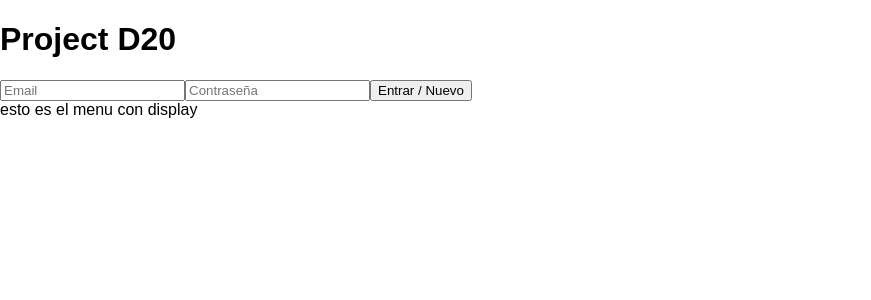
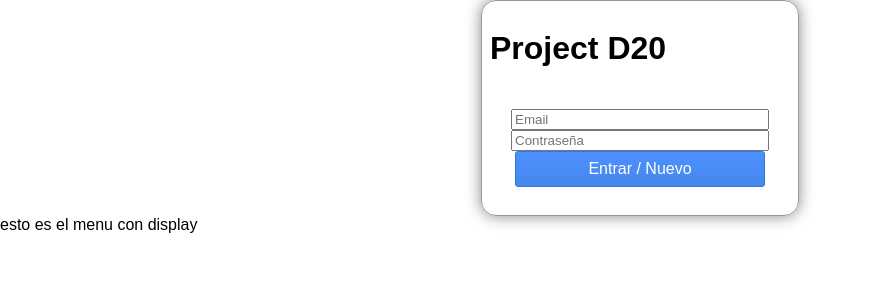
Before and after one commit to Potranco/D20-Frontend-React, a React (Create React App) app: page / in a window 1280 px wide. Shown: the top 300 px of the page, without its empty margins (0-871 px from the left). Built offline with nearby package versions, Linux system fonts and the light colour scheme.

Commit message:
add custom error in email validation

```diff
--- a/src/App.js
+++ b/src/App.js
@@ -1,6 +1,6 @@
 import React, { Component } from 'react';
-import Login from './components/Login.js';
-import Menu from './components/Menu.js';
+import Login from './components/login/Login';
+import Menu from './components/mainMenu/Menu';
 
 class App extends Component {
 
--- a/src/components/Login.js
+++ b/src/components/login/Login.js
@@ -1,5 +1,6 @@
 import React, { Component } from 'react';
-import ValidateForm from '../classes/libs/validateFormHTML5';
+import ValidateForm from '../../classes/libs/validateFormHTML5';
+import css from './login.css'
 
 class Login extends Component {
 
@@ -10,8 +11,7 @@ class Login extends Component {
                         LoginEmail: {
                            required:true,
                            max_length:'200',
-                           min_length:'3',
-                           custom:'email'
+                           min_length:'3'
                         },
                         LoginPassword: {
                             required:true,
@@ -23,7 +23,8 @@ class Login extends Component {
                        LoginEmail: {
                            required:'Campo incorecto',
                            max_length:'Maximo de 200 caracteres',
-                           min_length:'Minimo de 3 caracteres'
+                           min_length:'Minimo de 3 caracteres',
+                           custom:'Email no valido'
                        },
                        LoginPassword:{
                             required:'Campo incorrecto',
--- /dev/null
+++ b/src/components/login/login.css
@@ -0,0 +1,25 @@
+.Login {
+        width:300px;margin:auto;padding:8px;border-radius:15px;
+        background-color:rgba(255,255,255,0.9);
+        box-shadow:0px 0px 15px #888;
+        border:1px solid #999;
+      }
+
+.Login form {
+            padding:20px;
+            text-align: center;
+        }
+.Login input {width:250px;}
+.Login button {
+            border-radius:3px;
+            padding:8px;
+            background-color: #4d90fe;
+            background-image: -webkit-linear-gradient(top,#4d90fe,#4787ed);
+            background-image: linear-gradient(top,#4d90fe,#4787ed);
+            border: 1px solid #3079ed;
+            color: #fff;
+            font-size:16px;
+            width: 250px;
+            margin:auto;
+            outline: none;
+          }
```
Also changed, not shown: src/classes/libs/validateFormHTML5.js, src/components/mainMenu/Menu.js (renamed from src/components/Menu.js).
